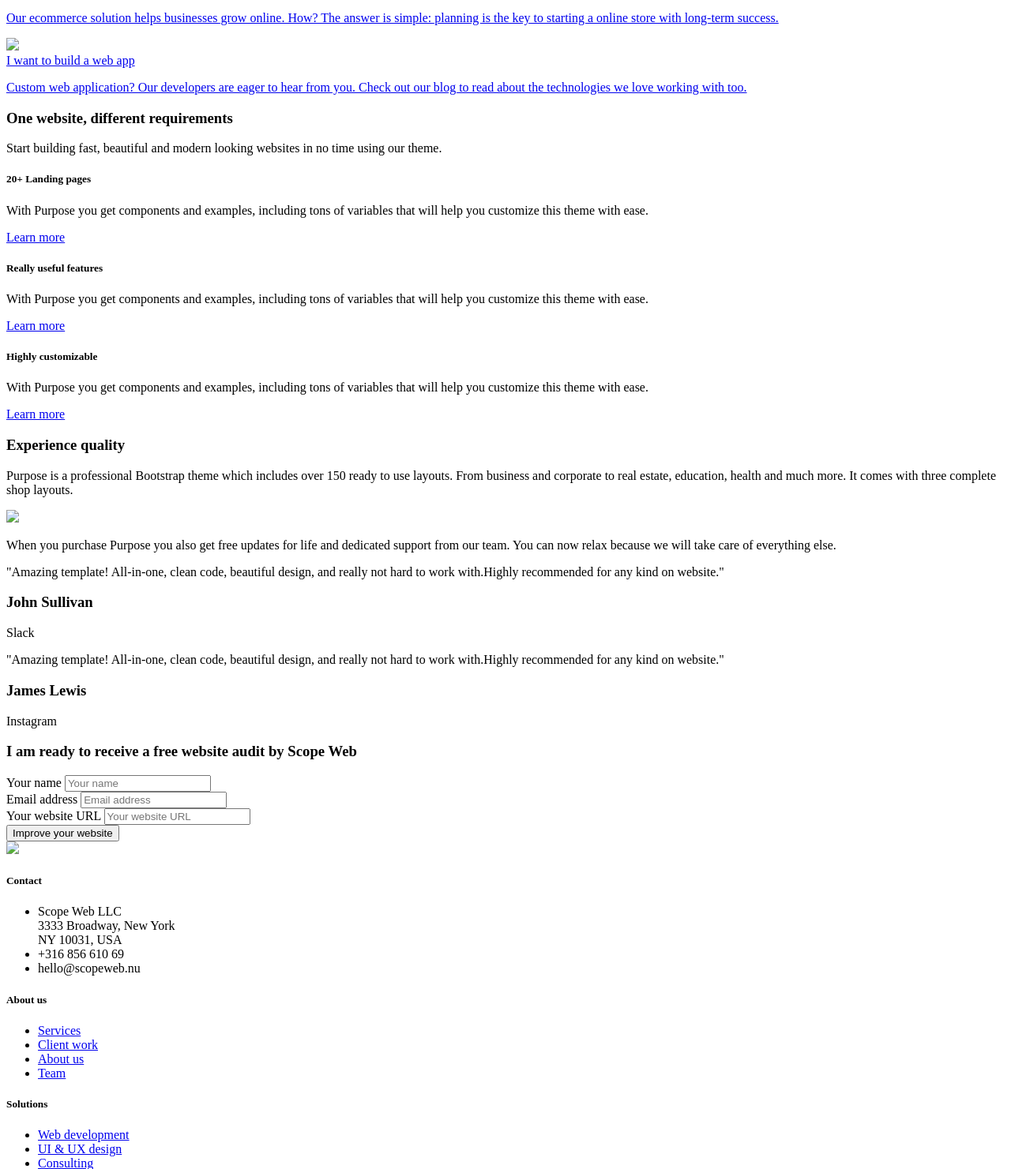
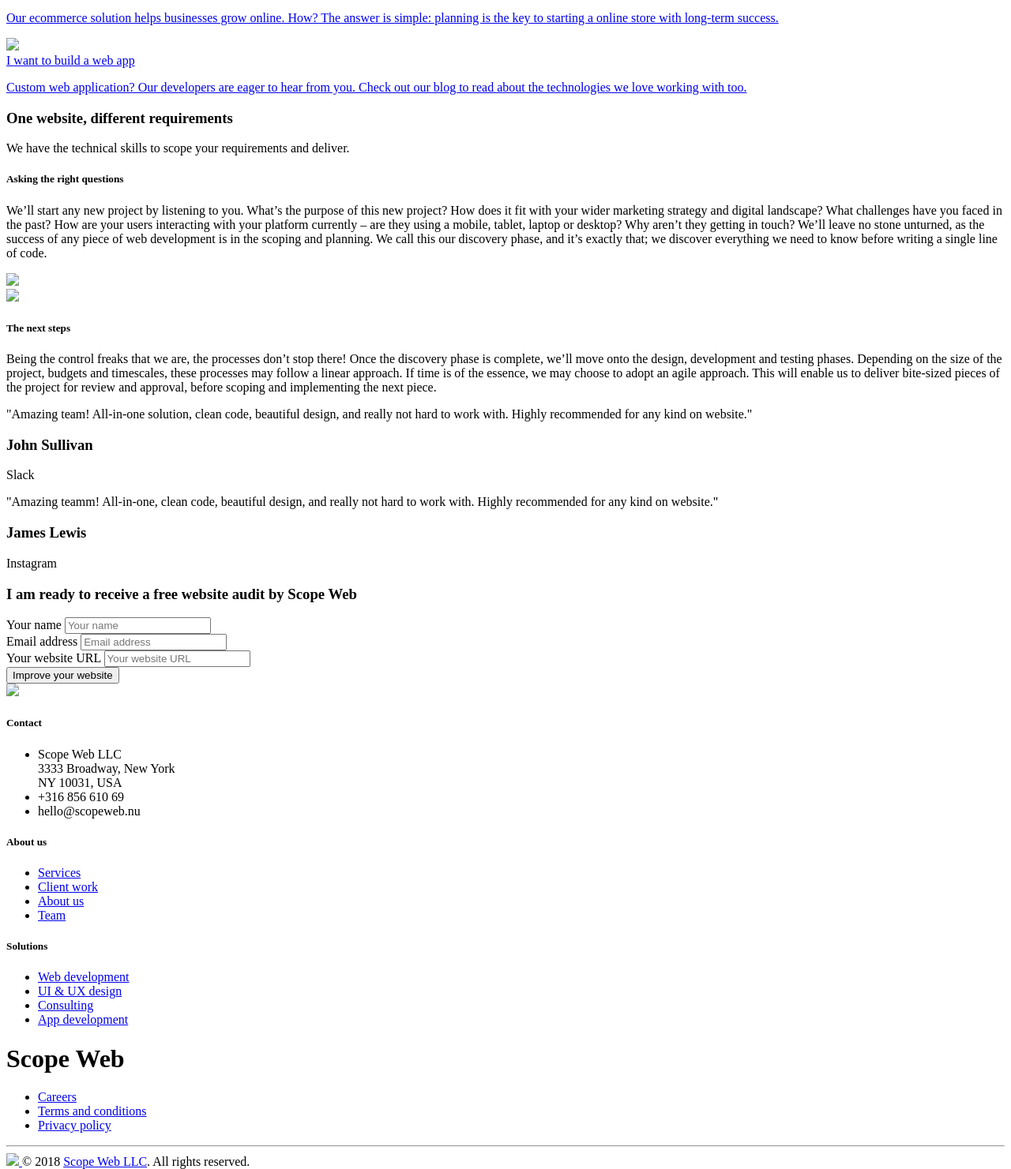
Before and after one commit to Scopeweb/scopeweb, a PHP site: template user/themes/scopeweb/templates/web-development.html.twig in a window 1280 px wide. Shown: the part 413-1894 px from the top of the page at 79% size. Run offline with PHP 8.4, Linux system fonts and the light colour scheme; the template is opened without the code that fills it, so the values that code supplies are empty; some libraries are stand-ins or nearby versions.

Commit message:
added information to web dev page

```diff
--- a/user/themes/scopeweb/templates/web-development.html.twig
+++ b/user/themes/scopeweb/templates/web-development.html.twig
@@ -77,66 +77,36 @@
         <div class="mb-md text-center">
             <h3 class="heading h2">One website, different requirements</h3>
             <div class="fluid-paragraph mt-3">
-                <p class="lead">Start building fast, beautiful and modern looking websites in no time using our theme.</p>
+                <p class="lead">We have the technical skills to scope your requirements and deliver.</p>
             </div>
         </div>
         <div class="row row-grid">
-            <div class="col-lg-4">
-                <div class="px-4 text-center">
-                    <div class="mb-4">
-                        <div class="icon icon-lg icon-shape box-shadow-3 rounded-circle bg-primary text-white">
-                            <i class="fas fa-paint-brush"></i>
-                        </div>
-                    </div>
-                    <h5 class="heading h5 mb-3">20+ Landing pages</h5>
-                    <p>With Purpose you get components and examples, including tons of variables that will help you customize this theme with ease.</p>
-                    <a href="#" class="btn btn-sm btn-outline-primary btn-circle mt-3">Learn more</a>
+            <div class="col-lg-6">
+                <div class="px-6">
+                    <h5 class="heading h5 mb-3">Asking the right questions</h5>
+                    <p>We’ll start any new project by listening to you. What’s the purpose of this new project? How does it fit with your wider marketing strategy and digital landscape? What challenges have you faced in the past? How are your users interacting with your platform currently – are they using a mobile, tablet, laptop or desktop? Why aren’t they getting in touch? We’ll leave no stone unturned, as the success of any piece of web development is in the scoping and planning. We call this our discovery phase, and it’s exactly that; we discover everything we need to know before writing a single line of code.</p>
                 </div>
             </div>
-            <div class="col-lg-4">
-                <div class="px-4 text-center">
-                    <div class="mb-4">
-                        <div class="icon icon-lg icon-shape box-shadow-3 rounded-circle bg-primary text-white">
-                            <i class="fas fa-code"></i>
-                        </div>
-                    </div>
-                    <h5 class="heading h5 mb-3">Really useful features</h5>
-                    <p>With Purpose you get components and examples, including tons of variables that will help you customize this theme with ease.</p>
-                    <a href="#" class="btn btn-sm btn-outline-primary btn-circle mt-3">Learn more</a>
-                </div>
-            </div>
-            <div class="col-lg-4">
-                <div class="px-4 text-center">
-                    <div class="mb-4">
-                        <div class="icon icon-lg icon-shape box-shadow-3 rounded-circle bg-primary text-white">
-                            <i class="fas fa-tint"></i>
-                        </div>
-                    </div>
-                    <h5 class="heading h5 mb-3">Highly customizable</h5>
-                    <p>With Purpose you get components and examples, including tons of variables that will help you customize this theme with ease.</p>
-                    <a href="#" class="btn btn-sm btn-outline-primary btn-circle mt-3">Learn more</a>
+            <div class="col-lg-5 offset-lg-1">
+                <div class="px-6">
+                    <img class="img-fluid" src="{{ url('theme://images/highlights/project-planning.png') }}">
                 </div>
             </div>
         </div>
     </div>
 </section>
-<section class="slice pb-0 bg-secondary" data-delimiter-before="1" data-delimiter-after="1">
+<section class="slice slice-lg bg-secondary" data-delimiter-before="1" data-delimiter-after="1">
     <div class="container">
         <div class="row row-grid">
-            <div class="col-lg-3 align-self-center">
-                <h3 class="h3">Experience quality</h3>
-                <p class="lead mt-4">Purpose is a professional Bootstrap theme which includes over 150 ready to use layouts. From business and corporate to real estate, education, health and much more. It comes with three complete shop layouts.</p>
-            </div>
-            <div class="col-12 col-lg-6">
-                <div class="block block-image-holder px-4">
-                    <div class="block-image z-depth-2-top">
-                        <img src="{{ url('theme://images/prv/iphone-2.png') }}" class="img-fluid">
-                    </div>
+            <div class="col-lg-5">
+                <div class="px-6">
+                    <img class="img-fluid" src="{{ url('theme://images/highlights/next-steps.png') }}">
                 </div>
             </div>
-            <div class="col-lg-3 align-self-end">
-                <div class="pb-5">
-                    <p class="pt-3">When you purchase Purpose you also get free updates for life and dedicated support from our team. You can now relax because we will take care of everything else.</p>
+            <div class="col-lg-6 offset-lg-1">
+                <div class="px-6">
+                    <h5 class="heading h5 mb-3">The next steps</h5>
+                    <p>Being the control freaks that we are, the processes don’t stop there! Once the discovery phase is complete, we’ll move onto the design, development and testing phases. Depending on the size of the project, budgets and timescales, these processes may follow a linear approach. If time is of the essence, we may choose to adopt an agile approach. This will enable us to deliver bite-sized pieces of the project for review and approval, before scoping and implementing the next piece.</p>
                 </div>
             </div>
         </div>
@@ -151,7 +121,7 @@
                         <div class="swiper-wrapper">
                             <div class="swiper-slide">
                                 <div class="text-center">
-                                    <p class="h2 lh-160 text-gray font-italic font-weight-300" style="font-family: 'Playfair Display', serif;">"Amazing template! All-in-one, clean code, beautiful design, and really not hard to work with.Highly recommended for any kind on website."</p>
+                                    <p class="h2 lh-160 text-gray font-italic font-weight-300" style="font-family: 'Playfair Display', serif;">"Amazing team! All-in-one solution, clean code, beautiful design, and really not hard to work with. Highly recommended for any kind on website."</p>
                                     <div class="text-center mt-4">
                                         <h3 class="h5">John Sullivan</h3>
                                         <span class="lead text-muted">Slack</span>
@@ -160,7 +130,7 @@
                             </div>
                             <div class="swiper-slide">
                                 <div class="text-center">
-                                    <p class="h2 lh-160 text-gray font-italic font-weight-300" style="font-family: 'Playfair Display', serif;">"Amazing template! All-in-one, clean code, beautiful design, and really not hard to work with.Highly recommended for any kind on website."</p>
+                                    <p class="h2 lh-160 text-gray font-italic font-weight-300" style="font-family: 'Playfair Display', serif;">"Amazing teamm! All-in-one, clean code, beautiful design, and really not hard to work with. Highly recommended for any kind on website."</p>
                                     <div class="text-center mt-4">
                                         <h3 class="h5">James Lewis</h3>
                                         <span class="lead text-muted">Instagram</span>
```
Also changed, not shown: user/themes/scopeweb/images/highlights/next-steps.png (added), user/themes/scopeweb/images/highlights/project-planning.png (added).
